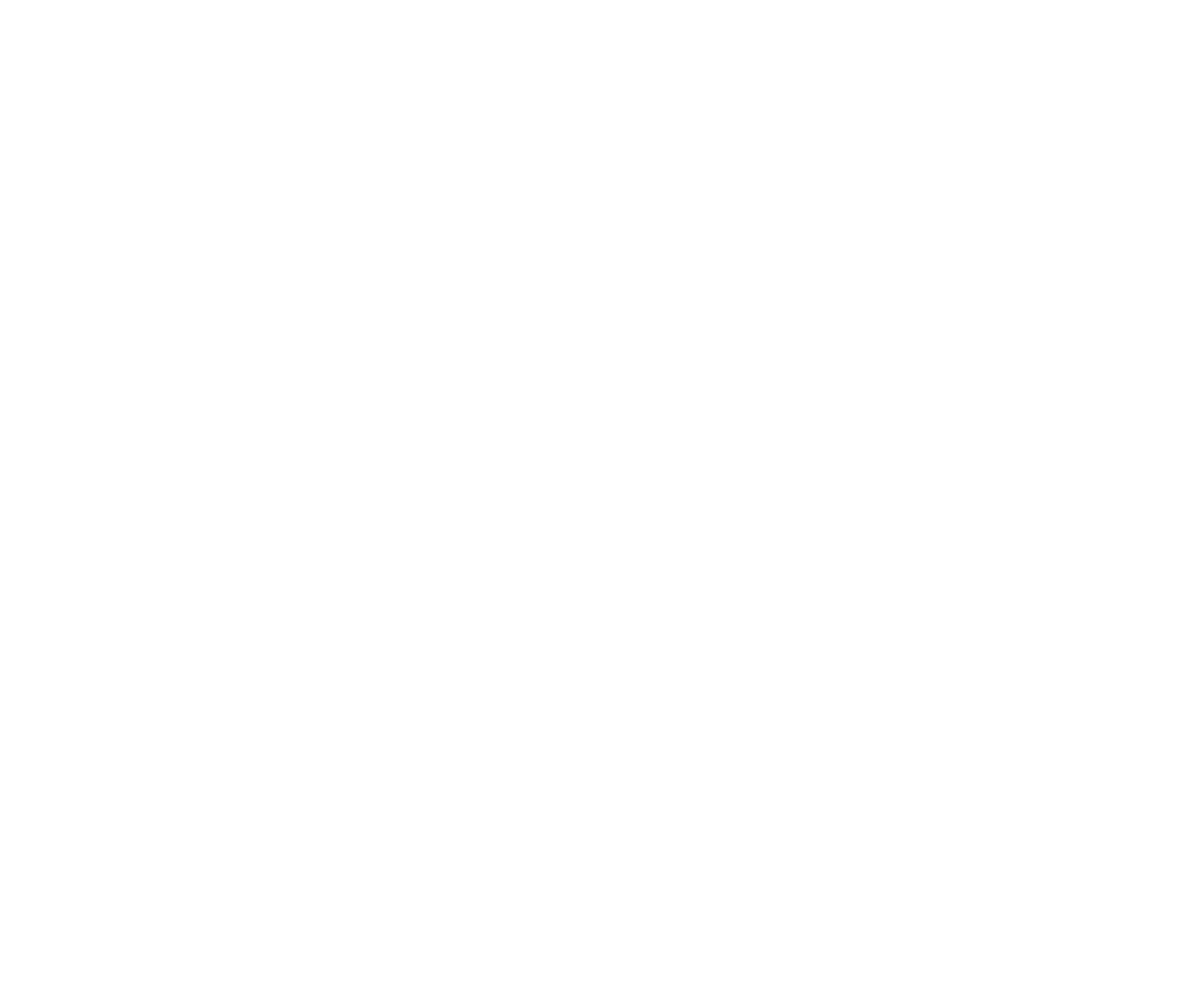
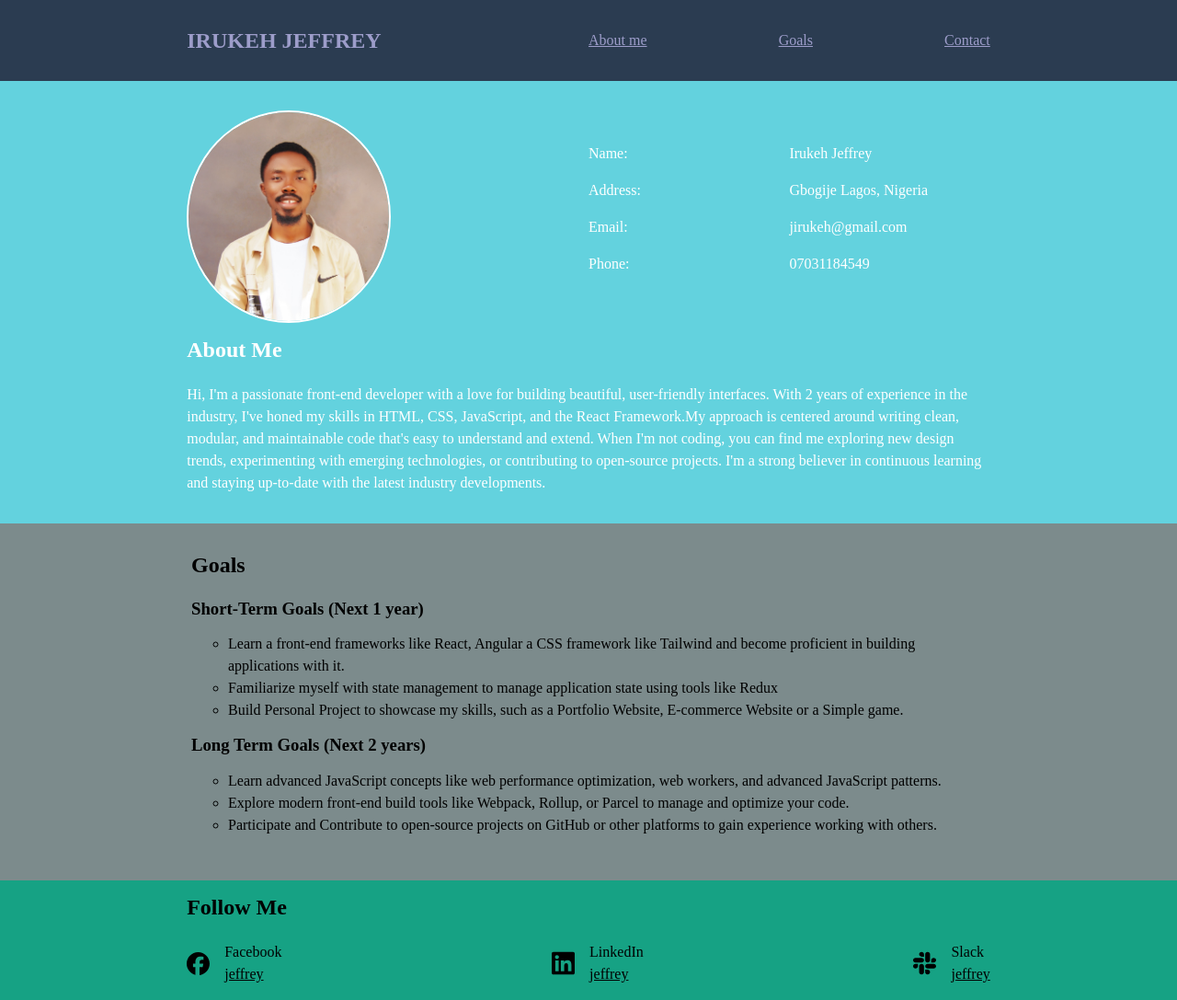
Before and after one commit to Jeffreyai7/hng-singlepage, a plain HTML site: page index.html in a window 1280 px wide. Shown: the whole page at 92% size. Before the commit the page ends 800 px from the top, so only its background shows below. Drawn offline with Linux system fonts and the light colour scheme.

Commit message:
feat: finished responsive

```diff
--- a/index.html
+++ b/index.html
@@ -7,6 +7,77 @@
     <title>Profile</title>
 </head>
 <body>
-
+    <main >
+        <div class="wrapper">
+            <nav class="intro">
+            <div>
+                <h1>IRUKEH JEFFREY</h1>
+                <ul class="hide">
+                    <li><a href="">About me</a></li>
+                    <li><a href="">Goals</a></li>
+                    <li><a href="">Contact</a></li>
+                </ul>
+            </div>
+            </nav>
+            <section class="about-us">
+                <div class="about-us__intro">
+                    <div class="about-us__img">
+                        <img src="images/DSC_0642.JPG" alt="profilepic" >
+                    </div>
+                    <div class="info">
+                        <p><span>Name:</span><span>Irukeh Jeffrey</span></p>
+                        <p><span>Address:</span> <span>Gbogije Lagos, Nigeria</span></p>
+                        <p><span>Email:</span><span>jirukeh@gmail.com</span></p>
+                        <p><span>Phone:</span><span>07031184549</span></p>
+                    </div>
+                </div>
+                <div class="about-us__text">
+                    <h2>About Me</h2>
+                    <p>Hi, I'm a passionate front-end developer with a love for building beautiful, user-friendly interfaces. With 2 years of experience in the industry,
+                        I've honed my skills in HTML, CSS, JavaScript, and the React Framework.My approach is centered around writing clean, modular,
+                        and maintainable code that's easy to understand and extend.
+                        When I'm not coding, you can find me exploring new design trends,
+                        experimenting with emerging technologies, or contributing to open-source projects. I'm a strong believer in continuous learning and staying up-to-date with the latest industry developments.
+                    </p>
+                </div>
+            </section>
+            <section class="goals">
+                <div class="goals__wrapper">
+                    <h2>Goals</h2>
+                    <div>
+                        <h3>Short-Term Goals (Next 1 year)</h3>
+                        <ol>
+                            <li> Learn a front-end frameworks like React, Angular a CSS framework like Tailwind and become proficient in building applications with it.
+                            </li>
+                            <li> Familiarize myself with state management to manage application state using tools like Redux</li>
+                            <li> Build Personal Project to showcase my skills, such as a Portfolio Website, E-commerce Website  or a Simple game.
+                            </li>
+                        </ol>
+                    </div>
+                    <div>
+                        <h3>Long Term Goals (Next 2 years)</h3>
+                        <ol>
+                            <li> Learn advanced JavaScript concepts like web performance optimization, web workers, and advanced JavaScript patterns.
+                            </li>
+                            <li> Explore modern front-end build tools like Webpack, Rollup, or Parcel to manage and optimize your code.
+                            </li>
+                            <li> Participate and Contribute to open-source projects on GitHub or other platforms to gain experience working with others.
+                            </li>
+                        </ol>
+                    </div>
+                </div>
+            </section>
+            <section class="contact">
+                <div class="contacts__wrapper">
+                    <h2>Follow Me</h2>
+                    <div class="links__wrapper">
+                        <div class="links"><div><img src="images/svg/facebook.svg" alt="facebook"><div class="link"><span>Facebook</span><a href="#">jeffrey</a></div></div></div>
+                        <div class="links"><div><img src="images/svg/linkedIn.svg" alt="linkedIn"><div class="link"><span>LinkedIn</span><a href="#">jeffrey</a></div></div></div>
+                        <div class="links"><div><img src="images/svg/slack.svg" alt="Slack"><div class="link"><span>Slack</span><a href="#">jeffrey</a></div></div></div>
+                    </div>
+                </div>
+            </section>
+        </div>
+    </main>
 </body>
 </html>
--- a/styles.css
+++ b/styles.css
@@ -0,0 +1,203 @@
+:root{
+    --primaryblue: #63d2de;
+    --primarydarkgrey: #2b3c51;
+    --primarygreen: #16a284;
+    --primarygrey: #7c8b8c;
+}
+/* Box sizing rules */
+*,
+*::before,
+*::after {
+  box-sizing: border-box;
+}
+
+
+/* Remove default margin in favour of better control in authored CSS */
+body, h1, h2, h3, h4, p,
+figure, blockquote, dl, dd {
+  margin: 0;
+}
+
+/* Set core body defaults */
+body {
+  min-height: 100vh;
+  line-height: 1.5;
+}
+
+/* Set shorter line heights on headings and interactive elements */
+h1, h2, h3, h4,
+button, input, label {
+  line-height: 1.1;
+}
+
+/* Balance text wrapping on headings */
+h1, h2,
+h3, h4 {
+  text-wrap: balance;
+}
+
+/* A elements that don't have a class get default styles */
+a:not([class]) {
+  color: currentColor;
+}
+
+/* Make images easier to work with */
+img,
+picture {
+  max-width: 100%;
+  display: block;
+}
+
+
+/* Anything that has been anchored to should have extra scroll margin */
+:target {
+  scroll-margin-block: 5ex;
+}
+
+nav, section, .goals__wrapper{
+    padding: 1em;
+}
+
+.intro{
+    background-color: var(--primarydarkgrey);
+    color: rgb(157, 157, 202)
+}
+
+.about-us{
+    background-color: var(--primaryblue);
+    color: white;
+    padding-top: 2em;
+    padding-bottom: 2em;
+}
+
+.about-us h2{
+    margin-bottom: 1em;
+}
+
+.about-us__intro{
+display: flex;
+align-items: center;
+gap: 1em;
+}
+
+.about-us__intro > *{
+    width: 50%;
+}
+
+.about-us__intro img{
+border-radius: 50%;
+border: 2px solid white;
+}
+
+.goals{
+    background-color: var(--primarygrey);
+    padding: 1em 0;
+}
+.goals h2{
+    margin-bottom: 1em;
+}
+
+.goals ol{
+list-style-type:circle
+}
+
+.contact{
+    background-color: var(--primarygreen);
+    padding-top: 1em;
+    padding-bottom: 1em;
+}
+
+.contacts__wrapper > *{
+margin-bottom: 1em;
+}
+
+.links{
+    display: flex;
+    align-items: center;
+    justify-content: center;
+}
+.links > div{
+    display: flex;
+    align-items: center;
+    gap: 1em;
+    width: 50%
+}
+
+.links img{
+width: 25px;
+}
+
+.link{
+    display: flex;
+    flex-direction: column;
+    justify-content:center ;
+    width: 50%;
+}
+.hide{
+    display: none;
+}
+
+@media screen and (min-width: 550px) {
+    .intro div{
+        display: flex;
+        align-items: center;
+        justify-content: space-between;
+        width: 70%;
+        margin: 0 auto;
+    }
+    .intro ul{
+        display: flex;
+        justify-content: space-between;
+        list-style: none;
+        text-indent: 0;
+        padding-left: 0;
+        width: 50%;
+    }
+
+    .about-us__intro{
+        width: 70%;
+        margin: 0 auto;
+        justify-content: space-between;
+    }
+
+    .about-us__img{
+        width: 25%;
+        min-width: 222px;
+    }
+    .info p{
+      margin-bottom: 1em;
+      display: flex;
+      justify-content: space-around
+    }
+    .info p span{
+        width: 50%;
+    }
+    .about-us__text{
+        width: 70%;
+        margin: 0 auto;
+        margin-top: 1em;
+    }
+    .goals__wrapper{
+        width: 70%;
+        margin: 0 auto;
+    }
+
+    /* .contact{
+    } */
+
+    .contacts__wrapper{
+        width: 70%;
+        margin: 0 auto;
+    }
+
+    .links__wrapper{
+        display: flex;
+        justify-content: space-between;
+        margin:0 auto;
+    }
+
+    .links__wrapper > *{
+     width: 100/3%;
+     justify-content: space-between;
+    }
+}
```
Also changed, not shown: images/DSC_0642.JPG (added), images/svg/facebook.svg (added), images/svg/linkedIn.svg (added), images/svg/slack.svg (added).
